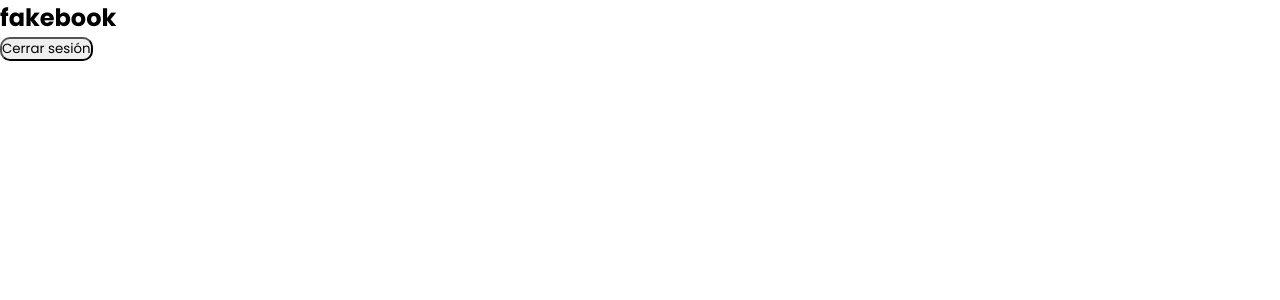
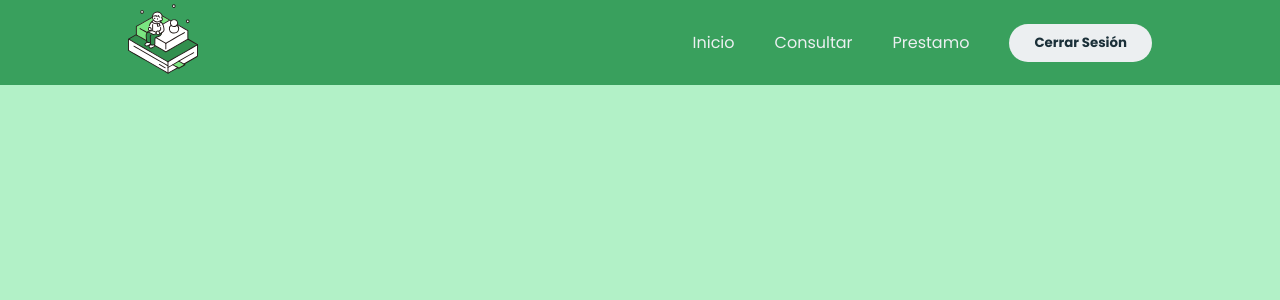
Before and after one commit to jhonnierdlc/ProyectBiblioteca, a React (Create React App) app: page / in a window 1280 px wide. Shown: the top 300 px of the page. Built offline with nearby package versions, Linux system fonts and the light colour scheme; the HTML template or start-up script is replaced by a standard one.

Commit message:
Creacion de componente Navbar

```diff
--- a/src/components/Main/index.jsx
+++ b/src/components/Main/index.jsx
@@ -1,15 +1,25 @@
+import React, { useState } from 'react';
+import './styles.css';
+import logo from '../../assets/img/home.svg';
+
+
+
 
 const Main = () => {
-
 	return (
-		<div >
-			<nav >
-				<h1>fakebook</h1>
-				<button >
-				  Cerrar sesión
-				</button>
-			</nav>
-		</div>
+		<header class="header">
+        <div class="logo">
+			<img src={logo} alt="" />
+        </div>
+        <nav>
+           <ul class="nav-links">
+                <li><a href="#">Inicio </a></li>
+                <li><a href="#">Consultar</a></li>
+                <li><a href="#">Prestamo </a></li>
+           </ul>
+        </nav>
+        <a class="btn" href="#"><button>Cerrar Sesión</button></a>
+    </header>
 	);
 };
 
--- a/src/components/Main/styles.css
+++ b/src/components/Main/styles.css
@@ -0,0 +1,74 @@
+@import url('https://fonts.googleapis.com/css2?family=Nunito:wght@400;800&display=swap');
+
+
+
+body{
+    background-color: #b2f1c7;
+}
+
+.header{
+    background-color: #39a05d;
+    display: flex;
+    justify-content: flex-end;
+    align-items: center;
+    height: 85px;
+    padding: 5px 10%;
+}
+
+.header .logo{
+    cursor: pointer;
+    margin-right: auto;
+}
+
+.header .logo img{
+    height: 70px;
+    width: auto;
+    transition: all 0.3s;
+}
+
+.header .logo img:hover{
+    transform: scale(1.2);
+}
+
+.header .nav-links{
+    list-style: none;
+}
+
+.header .nav-links li{
+    display: inline-block;
+    padding: 0 20px;
+}
+
+.header .nav-links li:hover{
+    transform: scale(1.1);
+}
+
+.header .nav-links a{
+    font-size: 700;
+    color: #eceff1;
+    text-decoration: none;
+}
+
+.header .nav-links li a:hover{
+    color: #e2f1f8;
+}
+
+.header .btn button{
+    margin-left: 20px;
+    font-weight: 700;
+    color: #1b3039;
+    padding: 9px 25px;
+    background: #eceff1;
+    border: none;
+    border-radius: 50px;
+    cursor: pointer;
+    transition: all 0.3s ease 0s;
+}
+
+
+
+.header .btn button:hover{
+    background-color: #e2f1f8;
+    color: #1b3039;
+    transform: scale(1.1);
+}
```
Also changed, not shown: src/assets/img/home.svg (added).
